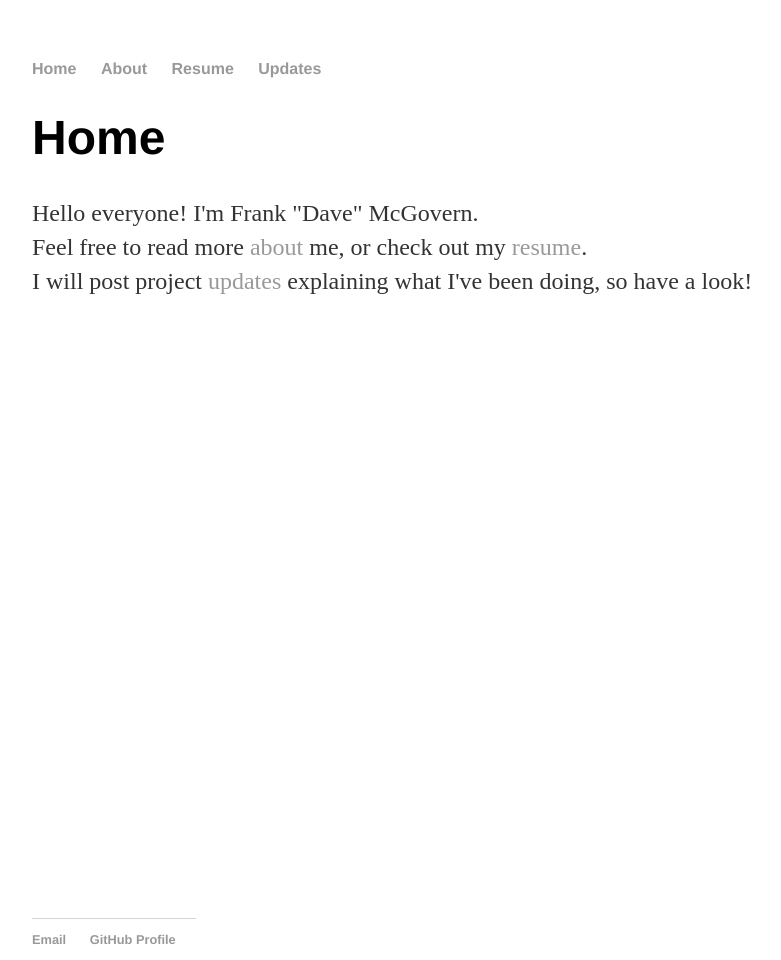
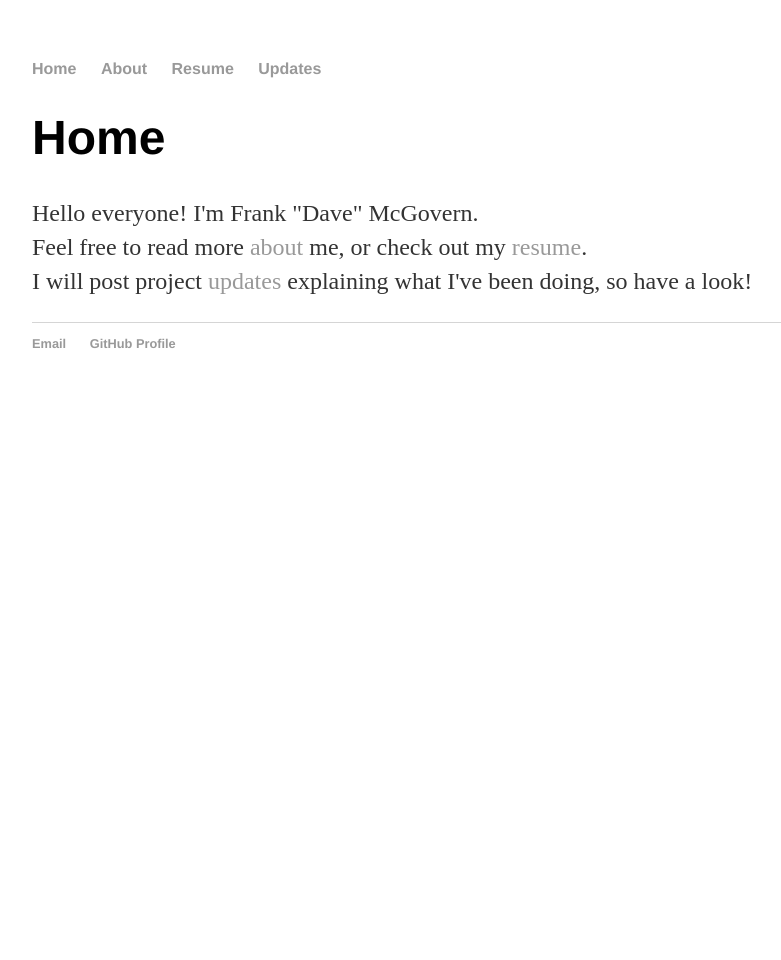
Before and after one commit to FDM320/FDM320.github.io, a Jekyll site: the page built from index.html, in a window 1280 px wide. Shown: the whole page, without its empty margins (160-941 px from the left). Built offline with Jekyll 4.4.1, drawn with Linux system fonts in a browser that asks for light colours; after the commit the page ends 900 px from its top, so only the background shows below that.

Commit message:
Update main.css

```diff
--- a/css/main.css
+++ b/css/main.css
@@ -1,20 +1,6 @@
-html {
-    height: 100%;
-    box-sizing: border-box;
-}
-
-*,
-*:before,
-*:after {
-    box-sizing: inherit;
-}
-
 body {
     margin: 60px auto;
     width: 70%;
-    position: relative;
-    min-height: 100%;
-    padding-bottom: 6rem;
 }
 nav ul, footer ul {
     font-family:'Helvetica', 'Arial', 'Sans-Serif';
@@ -45,8 +31,6 @@ p {
 footer {
     border-top: 1px solid #d5d5d5;
     font-size: .8em;
-    position: absolute;
-    bottom: 0;
 }
 
 ul.posts {
```
